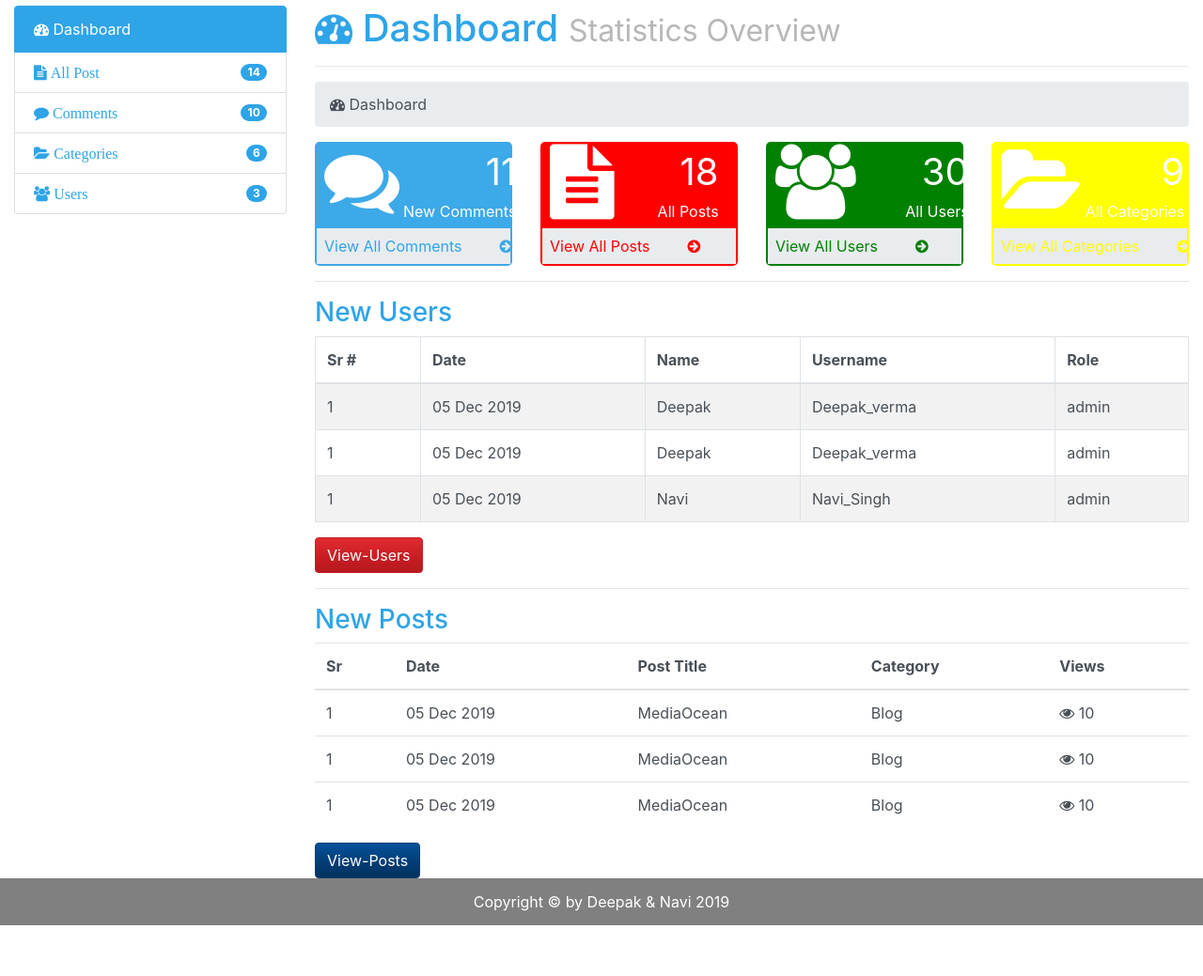
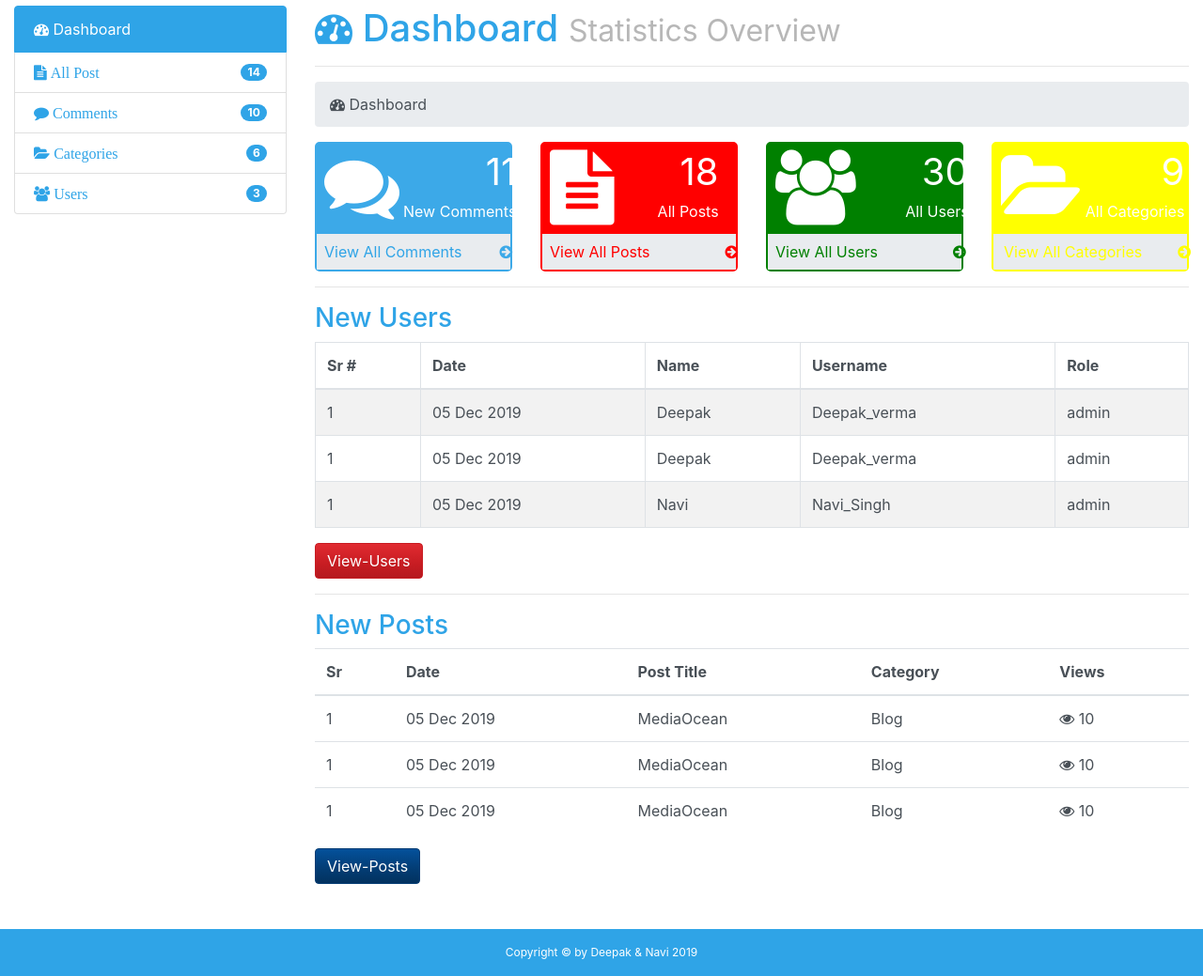
Before and after one commit to CodingBridz/final, a PHP site: page /admin/index.php in a window 1280 px wide. Shown: the part 74-1113 px from the top of the page at 94% size. Before the commit the page ends 1059 px from the top, so only its background shows below. Run offline with PHP 8.4, Linux system fonts and the light colour scheme.

Commit message:
style done footer

```diff
--- a/admin/css/style.css
+++ b/admin/css/style.css
@@ -42,6 +42,7 @@
 }
 .commet{
 	color: white;
+	padding-top:6px;
 	padding-left: 23px;
 	padding-bottom: 10px;
 }
@@ -52,7 +53,7 @@
 }
 .comm{
 	color: white;
-	padding-left: 4px;
+	padding-left:4px;
 }
 .ddd{
 	 background-color: #e9ecef;
@@ -83,7 +84,7 @@
 }
 .pull-left2{
 	color: yellow;
-	padding-left: 23px;
+	padding-left: 26px;
 }
 .pull-left2 a{
 	color: yellow;
@@ -94,15 +95,15 @@
 	color: #3ca9e8;
 }
 .pull-right1{
-	padding-left: 40px;
+	padding-left: 80px;
 	color: red;
 }
 .pull-right2{
-	padding-left: 40px;
+	padding-left: 80px;
 	color: green;
 }
 .pull-right3{
-	padding-left: 40px;
+	padding-left: 38px;
 	color: yellow;
 }
 .panel-red{
@@ -132,11 +133,15 @@
 	margin-right:0;
 }*/
 /*Footer Start Here*/
-.footer{
-  background:grey;
+footer{
+  background:#2FA4E7;
   color:white;
   height:50px;
   line-height:50px;
+  font-size:12px;
+  position:absolute;
+  width:100%;
 }
 
+
 /*Footer End Here*/
--- a/admin/index.php
+++ b/admin/index.php
@@ -108,7 +108,7 @@
                     <i class="fa fa-file-text fa-5x commet"></i>
                   </div>
                   <div class="col-xs-9">
-                    <div class="text-right huge">18</div>
+                    <div class="text-right huge" >18</div>
                     <div class="text-right comm">All Posts</div>
                   </div>
                 </div>
@@ -253,8 +253,9 @@
       </div>
     </div>
   </div>
+  <br/><br/>
   <!-- Footer -->
-  <footer class="text-center footer">
+  <footer class="text-center">
     Copyright &copy by Deepak & Navi 2019
   </footer>
     <!-- JavaScript files-->
```
